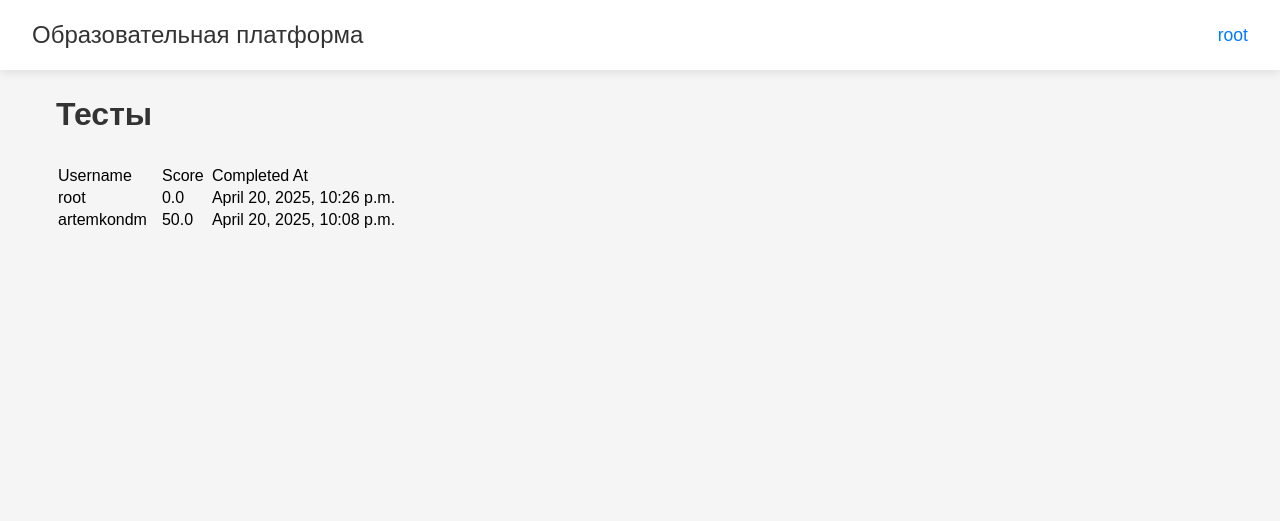
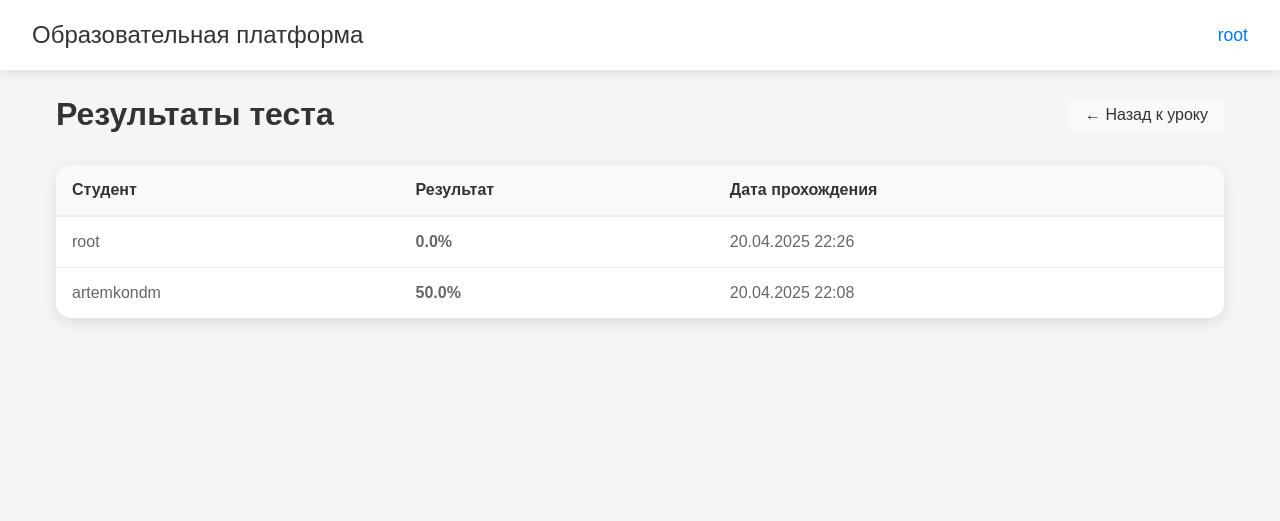
Before and after one commit to freestyl3/learning_platform, a Django app: page /courses/tests/3/ in a window 1280 px wide. Shown: the top 521 px of the page. Run offline with Django 5.2, Linux system fonts and the light colour scheme; a user stored in the database is signed in; data comes from the database, SQL or seed files in the repository; both versions use the stored data as it was after the commit.

Commit message:
krutaya stranichka rezov testa

```diff
--- a/courses/views.py
+++ b/courses/views.py
@@ -21,6 +21,12 @@ class TestListView(LoginRequiredMixin, ListView):
     def get_queryset(self):
         test_id = self.kwargs['test_id']
         return TestResult.objects.filter(test_id=test_id)
+
+    def get_context_data(self, **kwargs):
+        context = super().get_context_data(**kwargs)
+        test_id = self.kwargs['test_id']
+        context['test'] = Test.objects.get(id=test_id)
+        return context
 
 class CourseListView(LoginRequiredMixin, ListView):
     model = Course
--- a/templates/courses/test_list.html
+++ b/templates/courses/test_list.html
@@ -1,92 +1,84 @@
 {% extends 'base.html' %}
 
-{% block title %}Курсы{% endblock %}
+{% block title %}Результаты теста{% endblock %}
 
 {% block extra_css %}
 <style>
-    .courses-container {
+    .test-results-container {
         padding: 2rem 0;
+        max-width: 1200px;
+        margin: 0 auto;
     }
 
-    .courses-header {
+    .test-results-header {
         margin-bottom: 2rem;
         display: flex;
         justify-content: space-between;
         align-items: center;
     }
 
-    .courses-title {
+    .test-results-title {
         font-size: 2rem;
         color: #333;
         margin: 0;
     }
 
-    .courses-grid {
-        display: grid;
-        grid-template-columns: repeat(auto-fill, minmax(300px, 1fr));
-        gap: 2rem;
+    .results-table {
+        width: 100%;
+        background: white;
+        border-radius: 15px;
+        box-shadow: 0 4px 15px rgba(0, 0, 0, 0.1);
+        overflow: hidden;
         margin-top: 2rem;
     }
 
-    .course-card {
-        background: white;
-        border-radius: 15px;
-        overflow: hidden;
-        box-shadow: 0 4px 15px rgba(0, 0, 0, 0.1);
-        transition: transform 0.3s ease, box-shadow 0.3s ease;
-        display: flex;
-        flex-direction: column;
+    .results-table table {
+        width: 100%;
+        border-collapse: collapse;
     }
 
-    .course-card:hover {
-        transform: translateY(-5px);
-        box-shadow: 0 8px 25px rgba(0, 0, 0, 0.15);
+    .results-table th {
+        background: #f8f9fa;
+        padding: 1rem;
+        text-align: left;
+        font-weight: 600;
+        color: #333;
+        border-bottom: 2px solid #eee;
     }
 
-    .course-header {
-        padding: 1.5rem;
+    .results-table td {
+        padding: 1rem;
         border-bottom: 1px solid #eee;
+        color: #666;
     }
 
-    .course-title {
-        font-size: 1.25rem;
-        color: #333;
-        margin: 0;
-        font-weight: 600;
+    .results-table tr:last-child td {
+        border-bottom: none;
     }
 
-    .course-content {
-        padding: 1.5rem;
-        flex-grow: 1;
+    .results-table tr:hover {
+        background: #f8f9fa;
     }
 
-    .course-description {
-        color: #666;
-        font-size: 0.95rem;
-        line-height: 1.6;
-        margin-bottom: 1rem;
+    .score-cell {
+        font-weight: 600;
+        color: #333;
     }
 
-    .course-meta {
-        display: flex;
-        align-items: center;
-        gap: 1rem;
-        color: #888;
-        font-size: 0.9rem;
+    .score-excellent {
+        color: #28a745;
     }
 
-    .course-footer {
-        padding: 1rem 1.5rem;
-        background: #f8f9fa;
-        border-top: 1px solid #eee;
+    .score-good {
+        color: #17a2b8;
     }
 
-    .course-stats {
-        display: flex;
-        justify-content: flex-end;
-        align-items: center;
-        color: #666;
-        font-size: 0.9rem;
+    .score-fair {
+        color: #ffc107;
+    }
+
+    .score-poor {
+        color: #dc3545;
     }
 
     .empty-state {
@@ -95,6 +87,7 @@
         background: white;
         border-radius: 15px;
         box-shadow: 0 4px 15px rgba(0, 0, 0, 0.1);
+        margin-top: 2rem;
     }
 
     .empty-state-icon {
@@ -109,50 +102,78 @@
         margin-bottom: 1.5rem;
     }
 
+    .back-button {
+        display: inline-block;
+        padding: 0.5rem 1rem;
+        background: #f8f9fa;
+        color: #333;
+        text-decoration: none;
+        border-radius: 5px;
+        transition: background-color 0.3s ease;
+    }
+
+    .back-button:hover {
+        background: #e9ecef;
+    }
+
     @media (max-width: 768px) {
-        .courses-header {
+        .test-results-header {
             flex-direction: column;
             gap: 1rem;
             text-align: center;
         }
 
-        .courses-grid {
-            grid-template-columns: 1fr;
+        .results-table {
+            display: block;
+            overflow-x: auto;
+        }
+
+        .results-table th,
+        .results-table td {
+            padding: 0.75rem;
+            font-size: 0.9rem;
         }
     }
 </style>
 {% endblock %}
 
 {% block content %}
-<div class="courses-container">
-    <div class="courses-header">
-        <h1 class="courses-title">Тесты</h1>
+<div class="test-results-container">
+    <div class="test-results-header">
+        <h1 class="test-results-title">Результаты теста</h1>
+        <a href="{% url 'courses:lesson_detail' course_id=test.lesson.course.id lesson_id=test.lesson.id %}" class="back-button">
+            &larr; Назад к уроку
+        </a>
     </div>
 
     {% if results %}
-        <div class="courses-grid">
+        <div class="results-table">
             <table>
-                <tr>
-                    <td> Username </td>
-                    <td> Score </td>
-                    <td> Completed At </td>
-                <tr>
-            {% for t in results %}
-                <tr>
-                    <td> {{ t.user.username }} </td>
-                    <td> {{ t.score }} </td>
-                    <td> {{ t.completed_at }} </td>
-                <tr>
-            {% endfor %}
+                <thead>
+                    <tr>
+                        <th>Студент</th>
+                        <th>Результат</th>
+                        <th>Дата прохождения</th>
+                    </tr>
+                </thead>
+                <tbody>
+                    {% for result in results %}
+                        <tr>
+                            <td>{{ result.user.username }}</td>
+                            <td class="score-cell {% if result.score >= 90 %}score-excellent{% elif result.score >= 70 %}score-good{% elif result.score >= 50 %}score-fair{% else %}score-poor{% endif %}">
+                                {{ result.score|floatformat:1 }}%
+                            </td>
+                            <td>{{ result.completed_at|date:"d.m.Y H:i" }}</td>
+                        </tr>
+                    {% endfor %}
+                </tbody>
             </table>
         </div>
     {% else %}
         <div class="empty-state">
-            {% if user.is_teacher %}
-            <div class="empty-state-icon">📚</div>
+            <div class="empty-state-icon">📊</div>
             <p class="empty-state-text">
-                  Результатов теста еще нет
-            {% endif %}
+                Результатов теста еще нет
             </p>
         </div>
     {% endif %}
```
Also changed, not shown: db.sqlite3, 1 other file.
